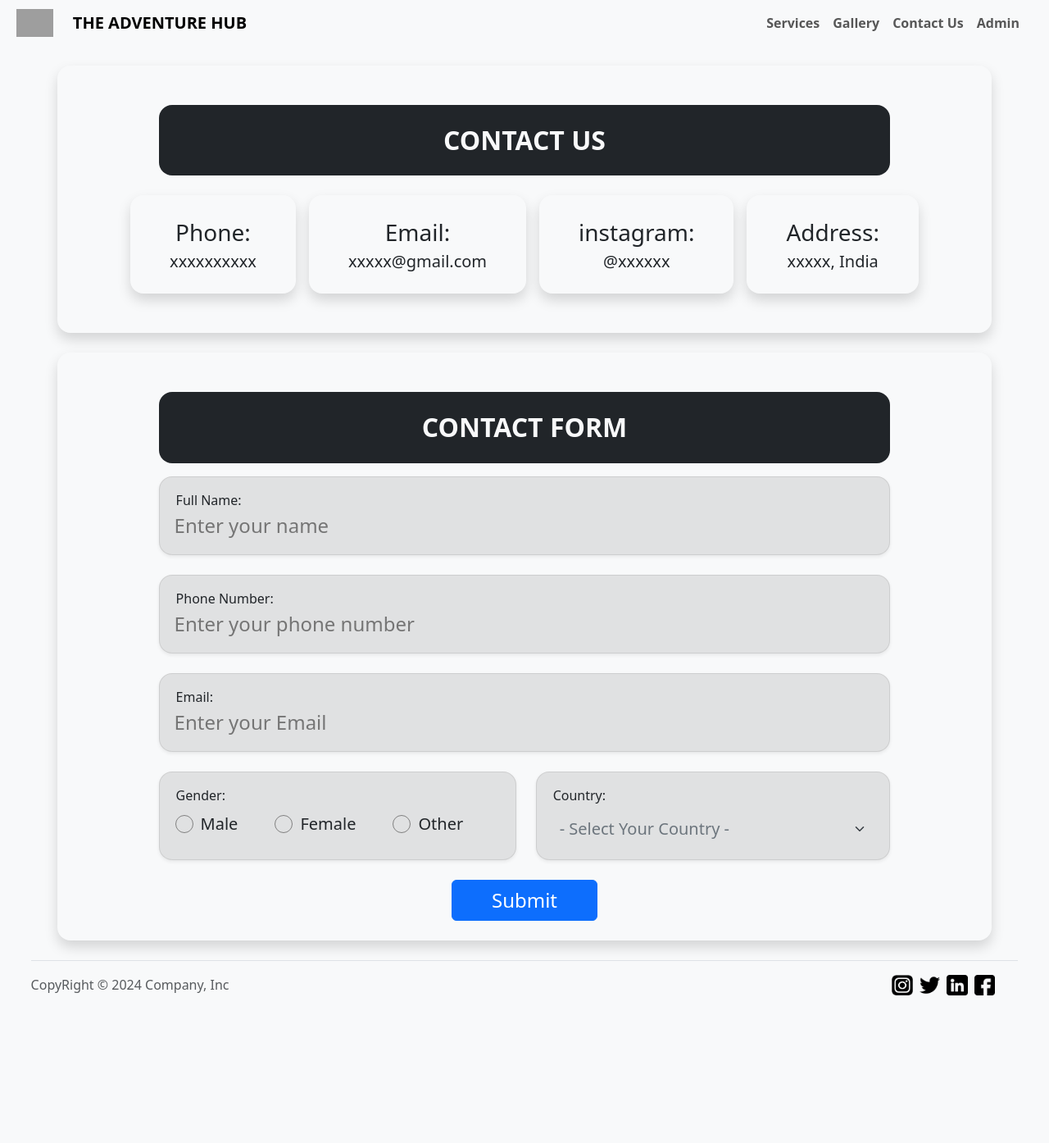
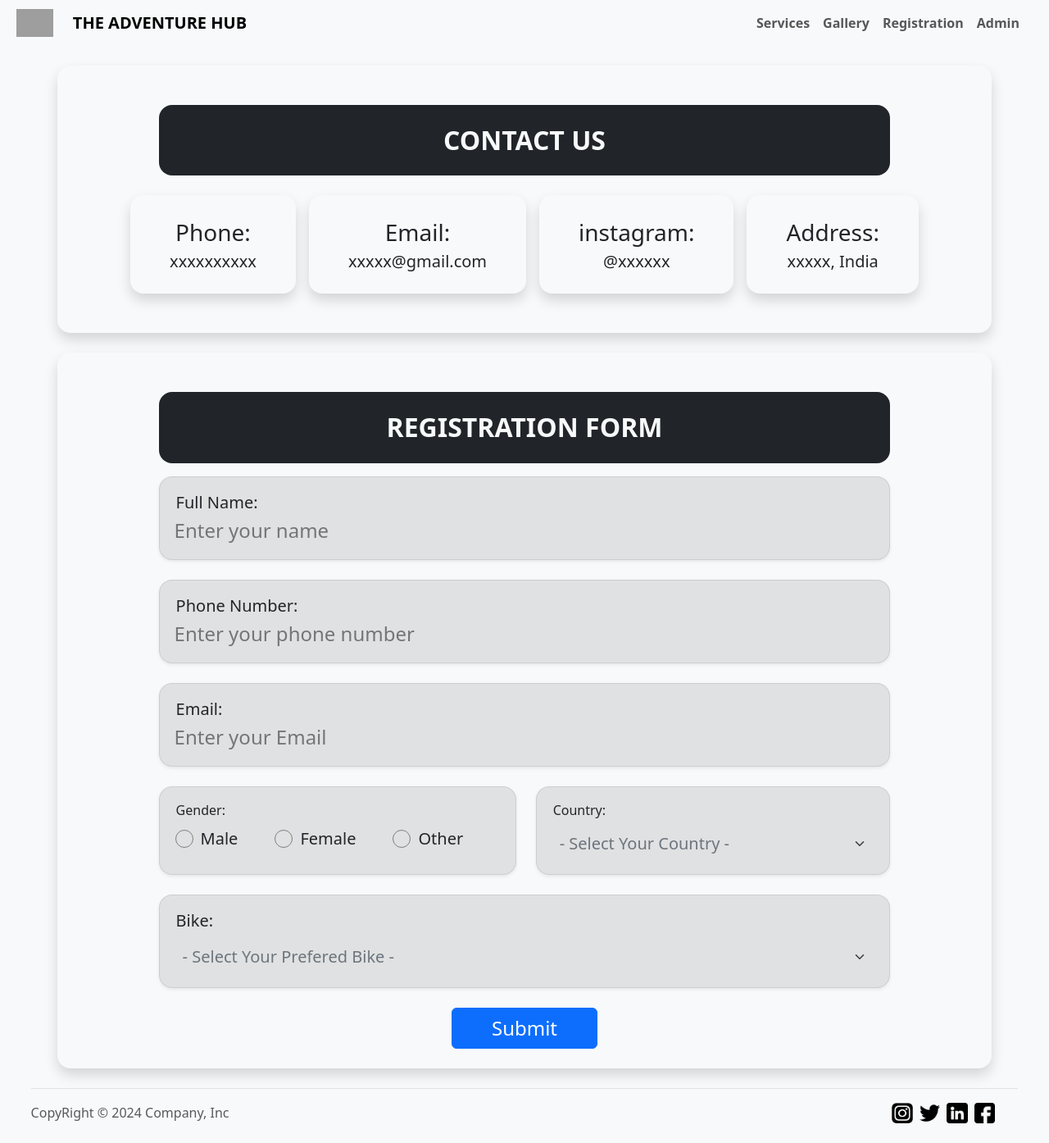
Before and after one commit to Arslan-9874/Ladakh-PHP, a PHP site: page /contact_us.php in a window 1280 px wide. Shown: the whole page at 82% size. Before the commit the page ends 1214 px from the top, so only its background shows below. Run offline with PHP 8.4, Linux system fonts and the light colour scheme; grey boxes are pictures that could not be loaded.

Commit message:
Add files via upload

```diff
--- a/contact_us.php
+++ b/contact_us.php
@@ -40,19 +40,23 @@
         <div class="d-flex flex-column justify-content-center align-items-center">
             <h2 class="text-center fw-bold py-4 bg-dark rounded-4 text-light" style="width: 80%;">CONTACT US</h2>
             <div class="d-flex justify-content-center text-center" id="C-cards" style="width: 80%;">
-                <div class="shadow rounded-4 p-4 px-5 mx-2 mt-3 d-flex flex-column align-items-center justify-content-center">
+                <div
+                    class="shadow rounded-4 p-4 px-5 mx-2 mt-3 d-flex flex-column align-items-center justify-content-center">
                     <p class="p-0 m-0 fs-3">Phone: </p>
                     <p class="p-0 m-0 fs-5">xxxxxxxxxx</p>
                 </div>
-                <div class="shadow rounded-4 p-4 px-5 mx-2 mt-3 d-flex flex-column align-items-center justify-content-center">
+                <div
+                    class="shadow rounded-4 p-4 px-5 mx-2 mt-3 d-flex flex-column align-items-center justify-content-center">
                     <p class="p-0 m-0  fs-3">Email: </p>
                     <p class="p-0 m-0 fs-5">xxxxx@gmail.com</p>
                 </div>
-                <div class="shadow rounded-4 p-4 px-5 mx-2 mt-3 d-flex flex-column align-items-center justify-content-center">
+                <div
+                    class="shadow rounded-4 p-4 px-5 mx-2 mt-3 d-flex flex-column align-items-center justify-content-center">
                     <p class="p-0 m-0  fs-3">instagram: </p>
                     <p class="p-0 m-0 fs-5">@xxxxxx</p>
                 </div>
-                <div class="shadow rounded-4 p-4 px-5 mx-2 mt-3 d-flex flex-column align-items-center justify-content-center" id="add-Card">
+                <div class="shadow rounded-4 p-4 px-5 mx-2 mt-3 d-flex flex-column align-items-center justify-content-center"
+                    id="add-Card">
                     <p class="p-0 m-0  fs-3">Address: </p>
                     <p class="p-0 m-0 fs-5">xxxxx, India</p>
                 </div>
@@ -62,19 +66,20 @@
     <div id="mainContainer" class="container rounded-4 my-4 shadow">
         <form action="partials/_handleContactForm.php" method="post"
             class="d-flex flex-column justify-content-center align-items-center">
-            <h2 class="text-center fw-bold py-4 mt-5 bg-dark rounded-4 text-light" style="width: 80%;">CONTACT FORM</h2>
+            <h2 class="text-center fw-bold py-4 mt-5 bg-dark rounded-4 text-light" style="width: 80%;">REGISTRATION FORM
+            </h2>
             <div class="inputCard p-3 rounded-4 shadow-sm mt-2">
-                <label class="d-block fs-6 ps-1" for="name">Full Name:</label>
+                <label class="d-block fs-5 ps-1" for="name">Full Name:</label>
                 <input type="text" class="d-block fs-4" name="name" id="name" placeholder="Enter your name"
                     style="width: 100%" required>
             </div>
             <div class="inputCard p-3 rounded-4 shadow-sm mt-4">
-                <label class="d-block fs-6 ps-1" for="phone">Phone Number:</label>
+                <label class="d-block fs-5 ps-1" for="phone">Phone Number:</label>
                 <input type="tel" class="d-block fs-4" pattern="[0-9]{10}" maxlength="10" name="phone" id="phone"
                     style="width: 100%" placeholder="Enter your phone number" required>
             </div>
             <div class="inputCard p-3 rounded-4 shadow-sm mt-4">
-                <label class="d-block fs-6 ps-1" for="email">Email:</label>
+                <label class="d-block fs-5 ps-1" for="email">Email:</label>
                 <input type="email" class="d-block fs-4" name="email" id="email" placeholder="Enter your Email"
                     style="width: 100%" required>
             </div>
@@ -365,6 +370,21 @@
                     </div>
                 </div>
             </div>
+            <div class="inputCard p-3 rounded-4 shadow-sm mt-4">
+                <label class="d-block fs-5 ps-1" for="bike">Bike:</label>
+                <div id="bike">
+                    <select class="form-select fs-5 text-secondary mt-2" name="bike" id="bike" required>
+                        <option disabled selected value> - Select Your Prefered Bike - </option>
+                        <option value="Royal Enfield Himalayan">Royal Enfield Himalayan</option>
+                        <option value="Royal Enfield Classic 350">Royal Enfield Classic 350</option>
+                        <option value="Hero XPulse 200 4V">Hero XPulse 200 4V</option>
+                        <option value="KTM Adventure 390">KTM Adventure 390</option>
+                        <option value="BMW G310 GS">BMW G310 GS</option>
+                        <option value="TVS NTORQ 125">TVS NTORQ 125</option>
+                    </select>
+                </div>
+            </div>
+
 
             <button type="submit" class="btn btn-primary my-4 fs-4 px-5">Submit</button>
         </form>
--- a/css/contact/style.css
+++ b/css/contact/style.css
@@ -1,5 +1,4 @@
-*
-{
+* {
     scroll-behavior: smooth;
 }
 
@@ -20,68 +19,69 @@
     outline: none;
 }
 
-#country select{
+#country select {
     border: none;
     outline: none;
     background-color: rgba(128, 128, 128, 0);
 }
 
-#genderSelect
-{
+#bike select {
+    border: none;
+    outline: none;
+    background-color: rgba(128, 128, 128, 0);
+
+}
+
+#genderSelect {
     width: 90%;
 }
 
-@media (max-width: 991px)
-{
-    #C-cards
-    {
+@media (max-width: 991px) {
+    #C-cards {
         flex-direction: column;
     }
-    #add-Card
-    {
+
+    #add-Card {
         margin-bottom: 1rem !important;
     }
 }
 
-@media (max-width: 770px)
-{
-    #rowContainer
-    {
+@media (max-width: 770px) {
+    #rowContainer {
         flex-direction: column;
     }
 
-    #rowContainer div
-    {
+    #rowContainer div {
         width: 100%;
     }
 
 
 }
-@media (max-width: 410px)
-{
-    div
-    {
+
+@media (max-width: 410px) {
+    div {
         overflow: hidden !important;
     }
 
-    #genderSelect
-    {
+    #genderSelect {
         font-size: 1rem !important;
     }
 }
 
-@media (max-width: 410px)
-{
-    .inputCard input
-    {
+@media (max-width: 410px) {
+    .inputCard input {
         font-size: 1rem !important;
     }
-    #genderSelect label
-    {
+
+    #genderSelect label {
         font-size: 0.8rem !important;
     }
-    #country select
-    {
+
+    #country select {
+        font-size: 1rem !important;
+    }
+
+    #bike select {
         font-size: 1rem !important;
     }
 }
--- a/more_details.php
+++ b/more_details.php
@@ -46,6 +46,7 @@ if ($_SERVER['REQUEST_METHOD'] == 'POST') {
                     <p class="m-0 fs-5 fw-semibold my-2">Email:</p>
                     <p class="m-0 fs-5 fw-semibold my-2">Gender:</p>
                     <p class="m-0 fs-5 fw-semibold my-2">Country:</p>
+                    <p class="m-0 fs-5 fw-semibold my-2">Preferred Bike:</p>
                 </div>
                 <div class="container">
                     <?php
@@ -60,7 +61,8 @@ if ($_SERVER['REQUEST_METHOD'] == 'POST') {
                             <p class="m-0 fs-5 my-2">' . $row['phone'] . '</p>
                             <p class="m-0 fs-5 my-2">' . $row['email'] . '</p>
                             <p class="m-0 fs-5 my-2 text-capitalize">' . $row['gender'] . '</p>
-                            <p class="m-0 fs-5 my-2 text-capitalize">' . $row['country'] . '</p>';
+                            <p class="m-0 fs-5 my-2 text-capitalize">' . $row['country'] . '</p>
+                            <p class="m-0 fs-5 my-2 text-capitalize">' . $row['bike'] . '</p>';
                         }
                     }
                     ?>
--- a/partials/_handleContactForm.php
+++ b/partials/_handleContactForm.php
@@ -8,6 +8,7 @@ if ($_SERVER['REQUEST_METHOD'] == 'POST') {
     $email = $_POST['email'];
     $gender = $_POST['gender'];
     $country = $_POST['country'];
+    $bike = $_POST['bike'];
 
     $name = str_replace("<", "&lt;", $name);
     $name = str_replace(">", "&gt;", $name);
@@ -15,7 +16,7 @@ if ($_SERVER['REQUEST_METHOD'] == 'POST') {
     $email = str_replace("<", "&lt;", $email);
     $email = str_replace(">", "&gt;", $email);
 
-    $sql = "INSERT INTO `user_details`(`name`, `phone`, `email`, `gender`, `country`) VALUES ('$name','$number','$email','$gender','$country')";
+    $sql = "INSERT INTO `user_details`(`name`, `phone`, `email`, `gender`, `country`, `bike`) VALUES ('$name','$number','$email','$gender','$country', '$bike')";
     $result = mysqli_query($conn, $sql);
 
     if($result)
--- a/partials/_header.php
+++ b/partials/_header.php
@@ -18,7 +18,7 @@
             <a class="nav-link fw-semibold" aria-current="page" href="index.php#galleryContainer">Gallery</a>
           </li>
           <li class="nav-item">
-            <a class="nav-link fw-semibold" aria-current="page" href="contact_us.php">Contact Us</a>
+            <a class="nav-link fw-semibold" aria-current="page" href="contact_us.php">Registration</a>
           </li>
           <li class="nav-item">
             <a class="nav-link fw-semibold" aria-current="page" href="admin_login.php">Admin</a>
```
